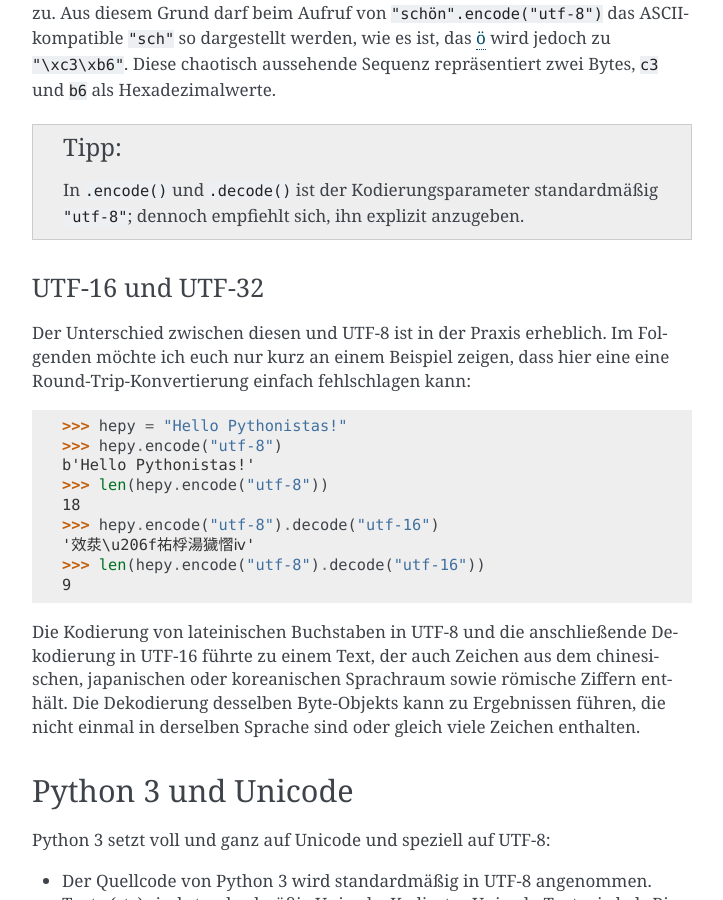
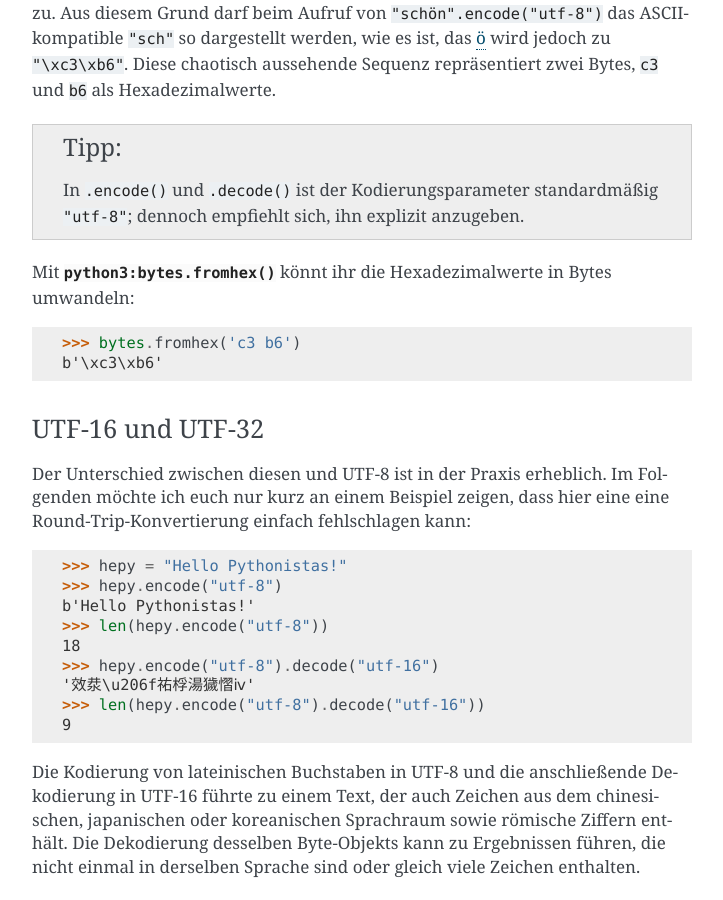
Before and after one commit to veit/python-basics-tutorial-de, a Sphinx documentation site: the page built from docs/appendix/encodings.rst, in a window 1280 px wide and 900 px high, scrolled down 1873 px. Shown: the whole window, without its empty margins (388-1111 px from the left). Built offline with Sphinx 7.4.7, drawn with Linux system fonts in a browser that asks for light colours; pages that are not in the unit, such as notebooks, are missing from menus.

Commit message:
:memo: Add bytes.fromhex to Unicode and character encodings

```diff
--- a/docs/appendix/encodings.rst
+++ b/docs/appendix/encodings.rst
@@ -94,6 +94,14 @@ zwei Bytes, ``c3`` und ``b6`` als Hexadezimalwerte.
 .. tipp::
     In ``.encode()`` und ``.decode()`` ist der Kodierungsparameter standardmäßig
     ``"utf-8"``; dennoch empfiehlt sich, ihn explizit anzugeben.
+
+Mit :meth:`python3:bytes.fromhex` könnt ihr die Hexadezimalwerte in Bytes
+umwandeln:
+
+.. code-block:: python
+
+    >>> bytes.fromhex('c3 b6')
+    b'\xc3\xb6'
 
 UTF-16 und UTF-32
 ~~~~~~~~~~~~~~~~~
```
